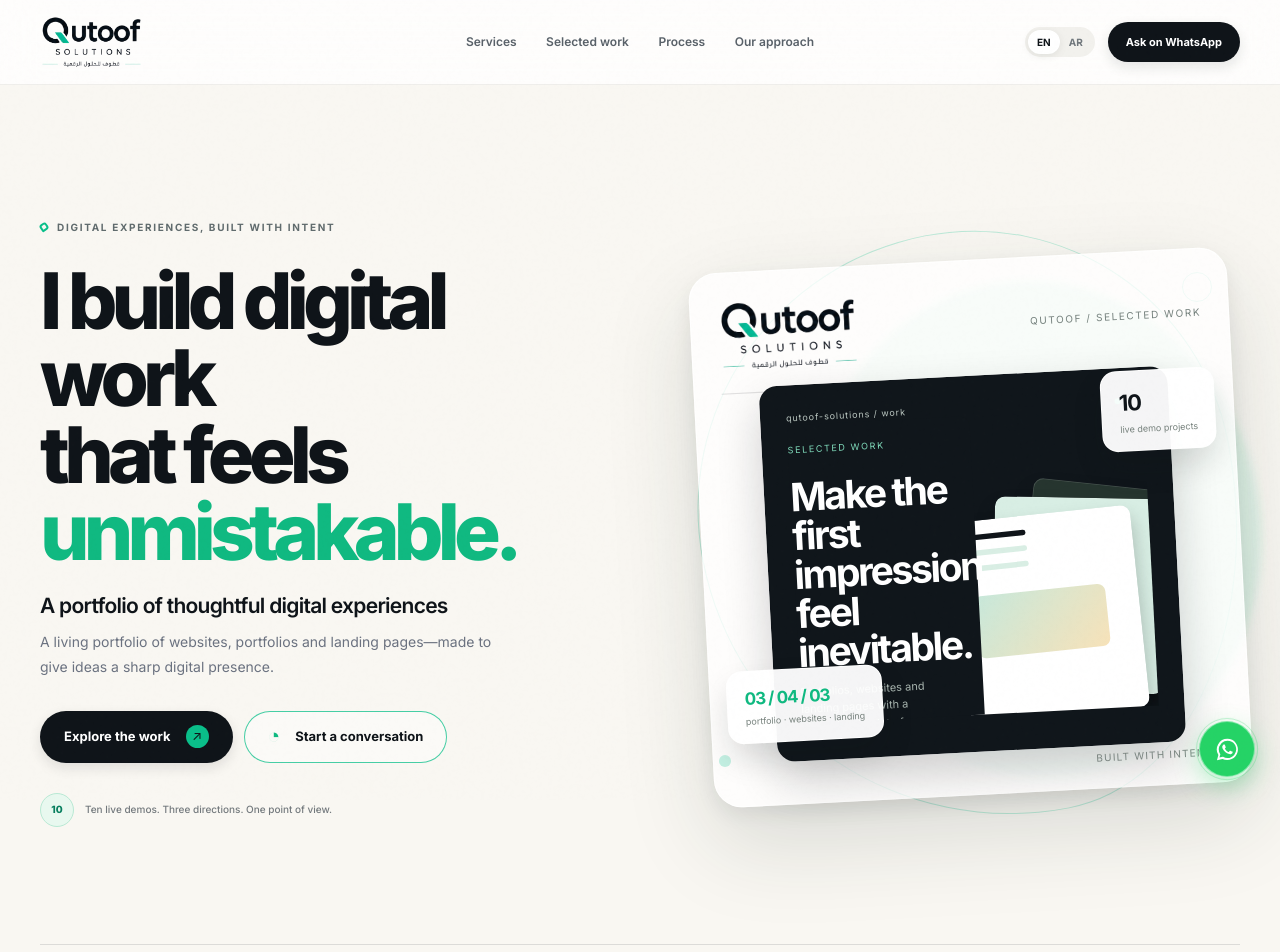
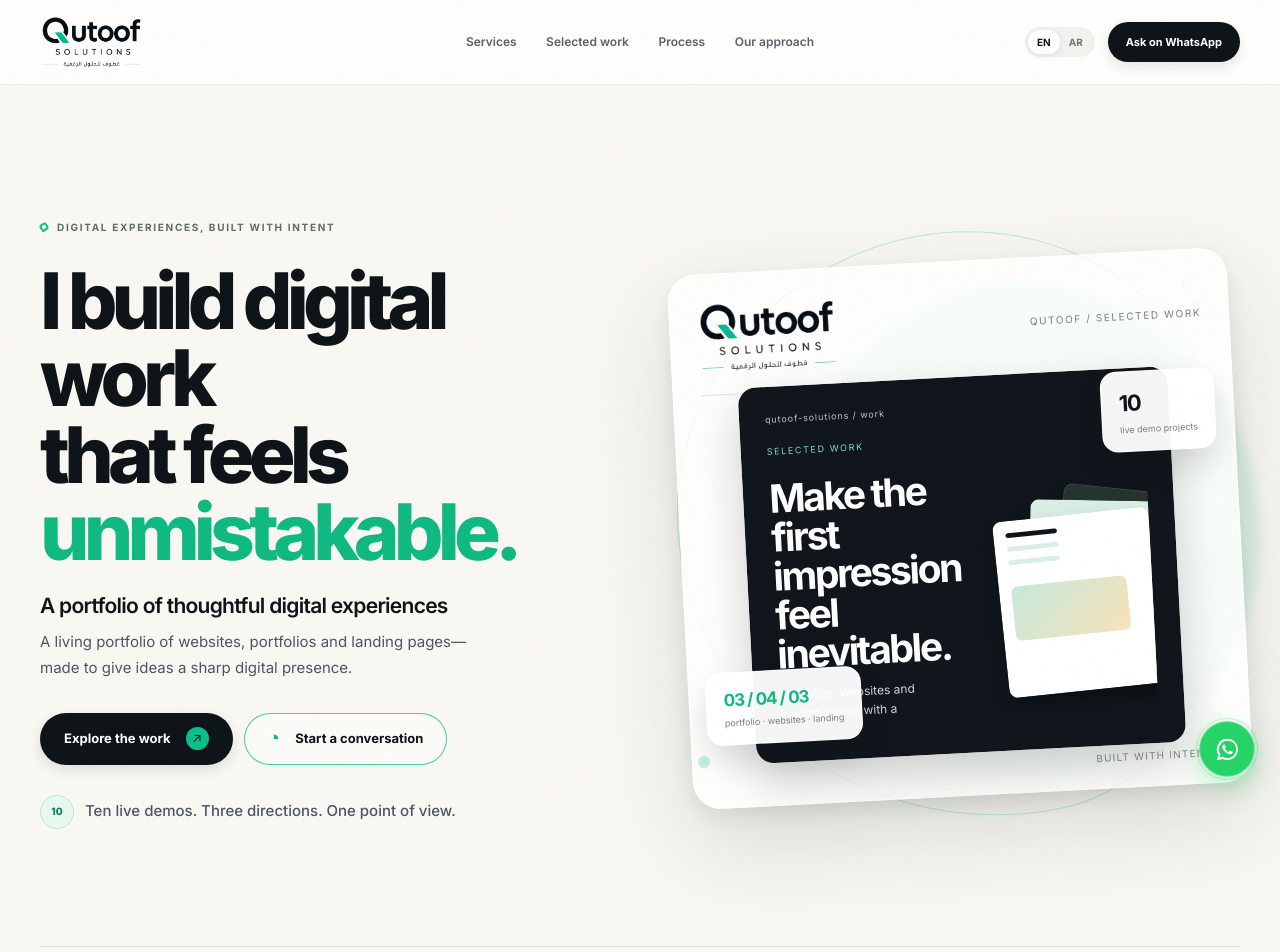
Before and after one commit to qutoof-solutions/qutoof-solutions, a website built with Vite: page index.html in a window 1280 px wide. Shown: the top 952 px of the page. Built offline with nearby package versions, Linux system fonts and the light colour scheme; some packages are replaced by stand-ins of ours.

Commit message:
fix: refine desktop alignment and hero typography

```diff
--- a/css/main.css
+++ b/css/main.css
@@ -522,3 +522,20 @@
   .hero-screen-stack { width: 34%; transform: scale(.42); }
   [dir="rtl"] .hero-screen-stack { transform: scale(.42); }
 }
+
+/* Desktop layout pass: centered 1200px canvas, readable copy, and isolated Hero layers. */
+@media (min-width: 1021px) {
+  .page-shell { width: 100%; max-width: 1200px; margin-inline: auto; }
+  .hero-grid { display: flex; justify-content: space-between; align-items: center; gap: clamp(48px, 6vw, 86px); }
+  .hero-copy { flex: 1 1 0; min-width: 0; }
+  .hero-visual { flex: 0 1 560px; width: min(560px, 48vw); min-width: 0; }
+  .hero-description { color: #4b5563; font-size: 15px; line-height: 1.75; }
+  .hero-proof p, .hero-caption { color: #4b5563; font-size: 15px; line-height: 1.5; }
+  .hero-bottom-line { color: #4b5563; font-size: 12px; }
+  .hero-browser-body { grid-template-columns: minmax(0, 1.25fr) minmax(170px, .75fr); }
+  .hero-browser-copy { max-width: 100%; }
+  .hero-browser-copy p { max-width: 145px; color: #d1d5db; font-size: 12px; }
+  .hero-screen-stack { transform: translateX(55px) scale(.68); }
+  [dir="rtl"] .q-hero-title { line-height: 1.2; letter-spacing: -.02em; }
+  [dir="rtl"] .hero-browser-copy h2 { line-height: 1.2; letter-spacing: -.02em; }
+}
```
